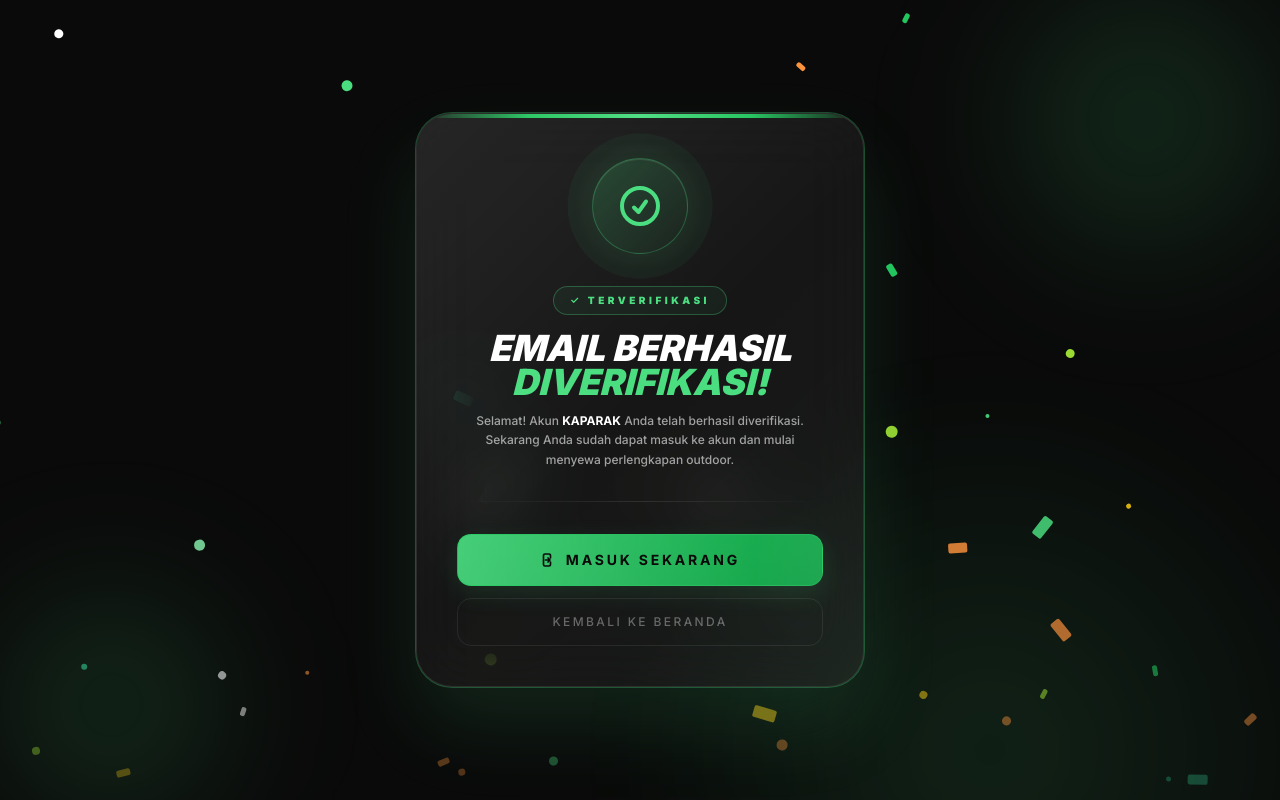
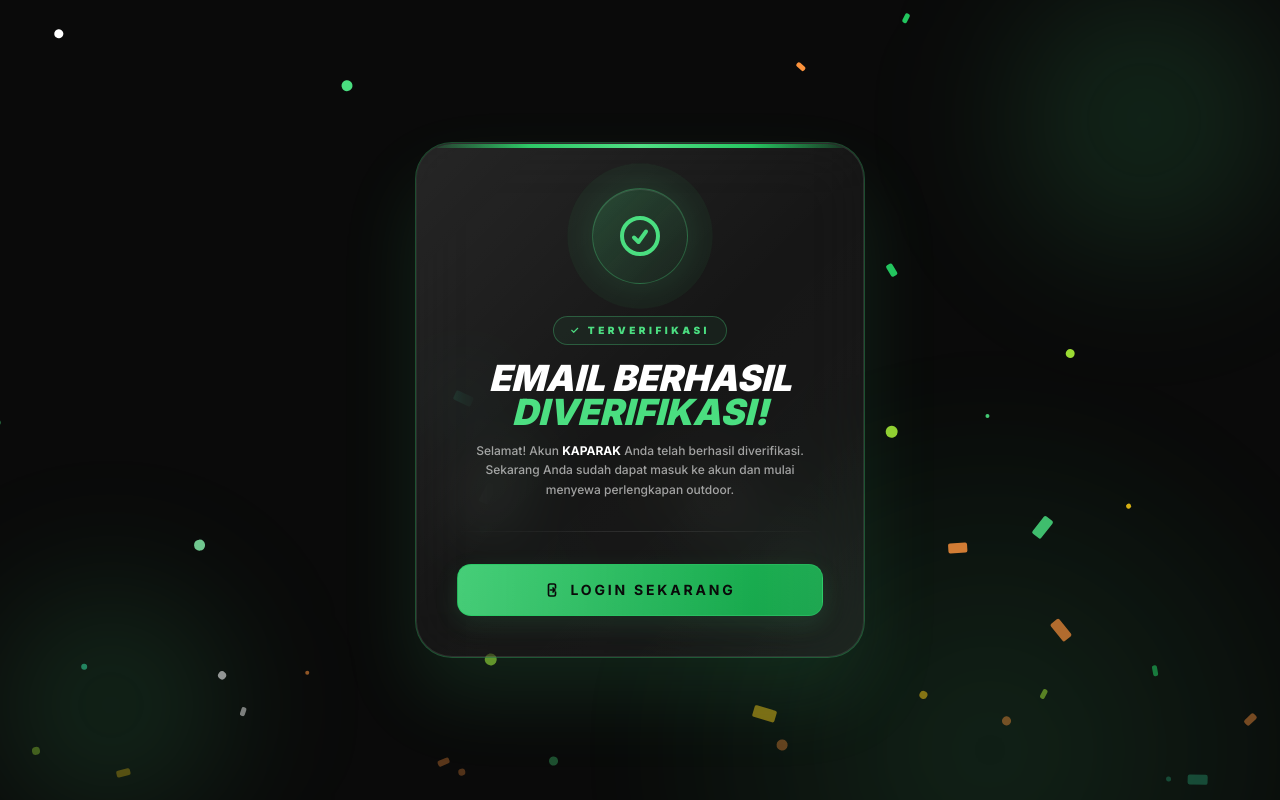
Before and after one commit to Dimasaditya07/kaparak-project, a Next.js app: page /verify-email/success in a window 1280 px wide. Built offline with nearby package versions, Linux system fonts and the light colour scheme; no server answers.

Commit message:
Akhirnyaaaaaaa

```diff
--- a/src/app/verify-email/success/page.tsx
+++ b/src/app/verify-email/success/page.tsx
@@ -464,33 +464,10 @@
                       />
                     </svg>
 
-                    <span className="relative">Masuk Sekarang</span>
+                    <span className="relative">Login Sekarang</span>
                   </Link>
 
                   {/* TOMBOL SEKUNDER */}
-                  <Link
-                    href="/"
-                    className="flex items-center justify-center gap-2 w-full h-12 rounded-xl text-xs font-medium uppercase tracking-[0.2em] transition-all duration-200"
-                    style={{
-                      background: "transparent",
-                      border: "1px solid rgba(255,255,255,0.08)",
-                      color: "rgba(255,255,255,0.35)",
-                    }}
-                    onMouseEnter={(e) => {
-                      e.currentTarget.style.borderColor =
-                        "rgba(255,255,255,0.18)";
-
-                      e.currentTarget.style.color = "rgba(255,255,255,0.6)";
-                    }}
-                    onMouseLeave={(e) => {
-                      e.currentTarget.style.borderColor =
-                        "rgba(255,255,255,0.08)";
-
-                      e.currentTarget.style.color = "rgba(255,255,255,0.35)";
-                    }}
-                  >
-                    Kembali ke Beranda
-                  </Link>
                 </motion.div>
               </div>
             </div>
```
